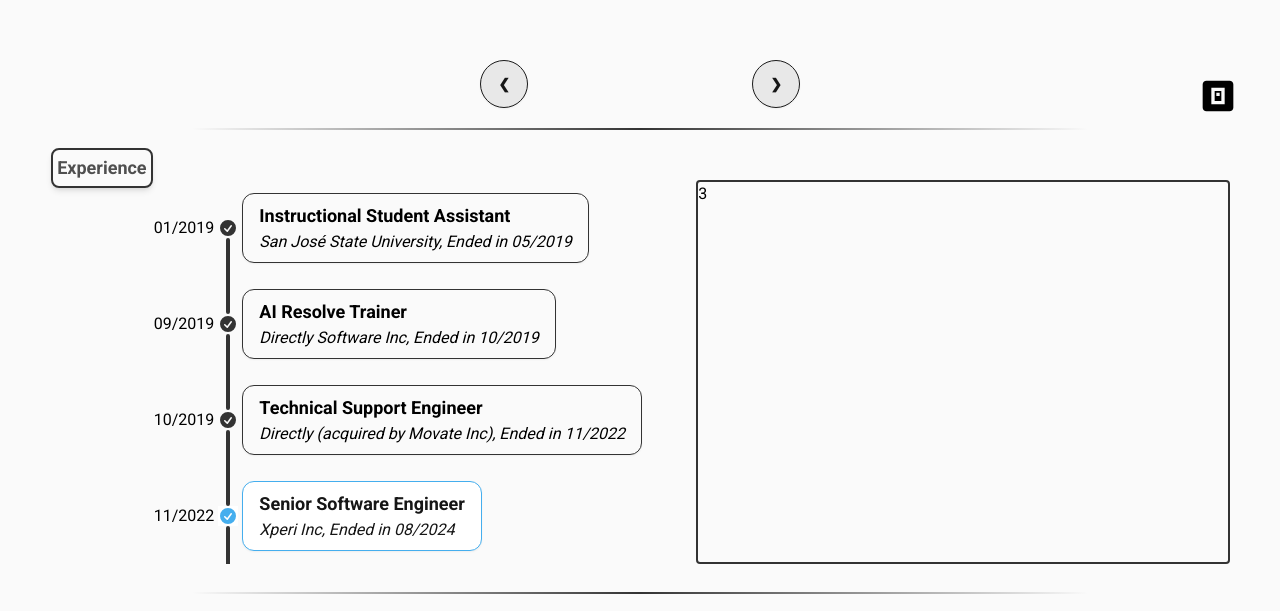
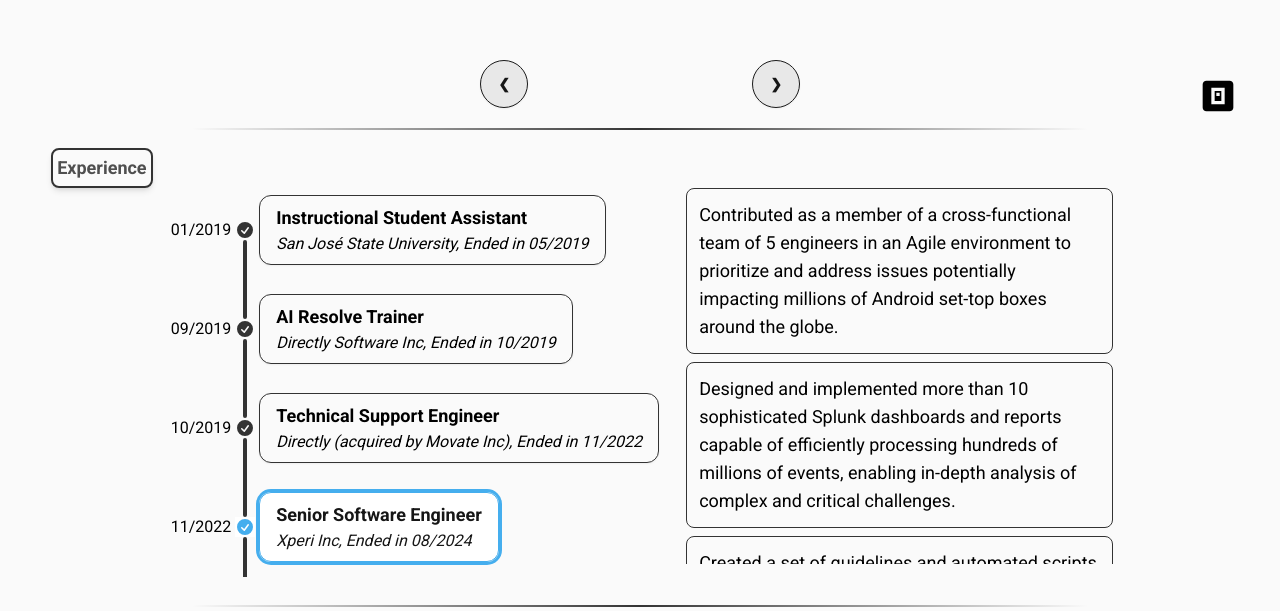
Before and after one commit to Evan-YJ-Zhao/web-portfolio, a Next.js app: page /about-me in a window 1280 px wide. Shown: the part 517-1128 px from the top of the page. Built offline with nearby package versions, Linux system fonts and the light colour scheme.

Commit message:
Added animation for the detail list items. Made the descriptions and id for timeline experience readonly

```diff
--- a/components/Timeline/Timeline.tsx
+++ b/components/Timeline/Timeline.tsx
@@ -1,6 +1,30 @@
+import { motion } from "framer-motion";
 import { useState } from "react";
 import TimelineCheckMarkSVG from "./TimelineCheckMarkSVG";
 import timelineExperience, { TimelineExperience } from "./TimelineData";
+
+const detailListVariant = {
+  hidden: {
+    opacity: 0,
+  },
+  visible: {
+    opacity: 1,
+    transition: {
+      staggerChildren: 0.1,
+    },
+  },
+};
+
+const detailListItemVariant = {
+  hidden: {
+    y: -50,
+    opacity: 0,
+  },
+  visible: {
+    opacity: 1,
+    y: 0,
+  },
+};
 
 const Timeline = () => {
   const [selectedExp, setSelectedExp] = useState<number>(
@@ -12,13 +36,13 @@ const Timeline = () => {
   };
 
   return (
-    <div className="mt-12 mb-8 flex justify-evenly">
-      <div className="ml-20 flex justify-start">
+    <div className="mt-12 mb-8 desktop-sm:mx-20 flex justify-evenly">
+      <div className="flex justify-start">
         <ul className="timeline timeline-vertical [--timeline-col-start:auto]">
           {timelineExperience.map((exp: TimelineExperience, index: number) => (
             <li
               key={`exp-summary-${exp.id}`}
-              className="min-h-24"
+              className="min-h-[6.2rem]"
               onClick={expSummaryClickHandler(exp.id)}
             >
               {index != 0 && <hr className="bg-primary" />}
@@ -31,8 +55,11 @@ const Timeline = () => {
               >
                 <TimelineCheckMarkSVG />
               </div>
-              <div data-theme={exp.id == selectedExp ? "cmyk" : "lofi"}
-                className={`timeline-end timeline-box hover:cursor-pointer rounded-xl border-[1.5px] border-primary  box-border`}>
+              <div
+                data-theme={exp.id == selectedExp ? "cmyk" : "lofi"}
+                className={`timeline-end timeline-box hover:cursor-pointer rounded-xl border-[1.5px] border-primary box-border
+                  ${exp.id == selectedExp ? "outline outline-primary" : ""}`}
+              >
                 <div className="text-lg font-black">{exp.title}</div>
                 <div className="text-md italic">
                   {exp.organization}, Ended in {exp.endDate}
@@ -40,25 +67,37 @@ const Timeline = () => {
               </div>
               <hr className="bg-primary" />
             </li>
-            // <>
-            //   &#x2022; {description}
-            //   <br />
-            // </>
           ))}
         </ul>
       </div>
-      <div className="w-5/12 h-96 flex flex-col border-2 border-primary box-border rounded">
+      <div
+        className="w-8/12 laptop:6/12 desktop-sm:w-5/12 h-96
+            desktop-sm:-ml-16
+            flex flex-col overflow-scroll overscroll-contain text-pretty"
+      >
         {timelineExperience.map((exp: TimelineExperience) => (
           <div
             key={`exp-detail-${exp.id}`}
             className={`${exp.id == selectedExp ? "block" : "hidden"}`}
           >
-            <ul>
-              {/* {exp.descriptions.map((description) => (
-                <li className="text-md">&#x2022; {description}</li>
-              ))} */}
-              {exp.id}
-            </ul>
+            <motion.ul
+              key={`exp-detail-list-${exp.id}`}
+              className="px-5"
+              variants={detailListVariant}
+              initial="hidden"
+              animate="visible"
+              onAnimationComplete={()=>{console.log("hello")}}
+            >
+              {exp.descriptions.map((description, index) => (
+                <motion.li
+                  key={`exp-detail-list-item-${exp.id}-${index}`}
+                  className="my-2 text-lg border border-primary rounded-lg p-3"
+                  variants={detailListItemVariant}
+                >
+                  {description}
+                </motion.li>
+              ))}
+            </motion.ul>
           </div>
         ))}
       </div>
--- a/components/Timeline/TimelineData.ts
+++ b/components/Timeline/TimelineData.ts
@@ -1,10 +1,10 @@
 type TimelineExperience = {
-  id: number;
+  readonly id: number;
   startDate: string;
   endDate: string;
   organization: string;
   title: string;
-  descriptions: string[];
+  readonly descriptions: Readonly<string[]>;
 };
 
 const timelineExperience: ReadonlyArray<TimelineExperience> = [
@@ -14,9 +14,9 @@ const timelineExperience: ReadonlyArray<TimelineExperience> = [
     endDate: "05/2019",
     title: "Instructional Student Assistant",
     organization: "San José State University",
-    descriptions: [
+    descriptions: Object.freeze([
       "Responsible for grading 30+ students' C++ programming projects.",
-    ],
+    ]),
   },
   {
     id: 1,
@@ -24,10 +24,10 @@ const timelineExperience: ReadonlyArray<TimelineExperience> = [
     endDate: "10/2019",
     organization: "Directly Software Inc",
     title: "AI Resolve Trainer",
-    descriptions: [
+    descriptions: Object.freeze([
       "Managed and designed both AI training pipeline and AI content pipeline products.",
       "Reviewed input from end-users to improve the quality of the automation models.",
-    ],
+    ]),
   },
   {
     id: 2,
@@ -35,14 +35,14 @@ const timelineExperience: ReadonlyArray<TimelineExperience> = [
     endDate: "11/2022",
     organization: "Directly (acquired by Movate Inc)",
     title: "Technical Support Engineer",
-    descriptions: [
+    descriptions: Object.freeze([
       "Collaborated with an agile team of 6 engineers to develop a robust API for a Fortune 500 client to integrate their IVR system with our platform, boosting annual revenue by more than $2.5M.",
       "Maintained and enhanced server-side applications to establish secure connections with the client's Azure backend services, facilitating monthly interactions between over 50,000 end-users and technical experts.",
       "Applied coding best practices in the development of 6 software products built with Grails or Node.js.",
       "Identified and resolved more than 450 technical issues, outages, and production bugs.",
       "Supported and documented over 15 client integration and internal projects.",
       "Drafted and presented 8 technical specifications, all approved by the team.",
-    ],
+    ]),
   },
   {
     id: 3,
@@ -50,14 +50,14 @@ const timelineExperience: ReadonlyArray<TimelineExperience> = [
     endDate: "08/2024",
     organization: "Xperi Inc",
     title: "Senior Software Engineer",
-    descriptions: [
+    descriptions: Object.freeze([
       "Contributed as a member of a cross-functional team of 5 engineers in an Agile environment to prioritize and address issues potentially impacting millions of Android set-top boxes around the globe.",
       "Designed and implemented more than 10 sophisticated Splunk dashboards and reports capable of efficiently processing hundreds of millions of events, enabling in-depth analysis of complex and critical challenges.",
       "Created a set of guidelines and automated scripts to manage error codes, ensuring consistent documentation and improving error monitoring.",
       "Developed Bash scripts to identify redundant resources, with the goal of reducing overall application size.",
       "Leveraged Splunk IT Service Intelligence to proactively monitor real-time errors.",
-      "Resolved and completed over 150 issues and tasks, ensuring high standards of quality."
-    ],
+      "Resolved and completed over 150 issues and tasks, ensuring high standards of quality.",
+    ]),
   },
 ];
 
```
